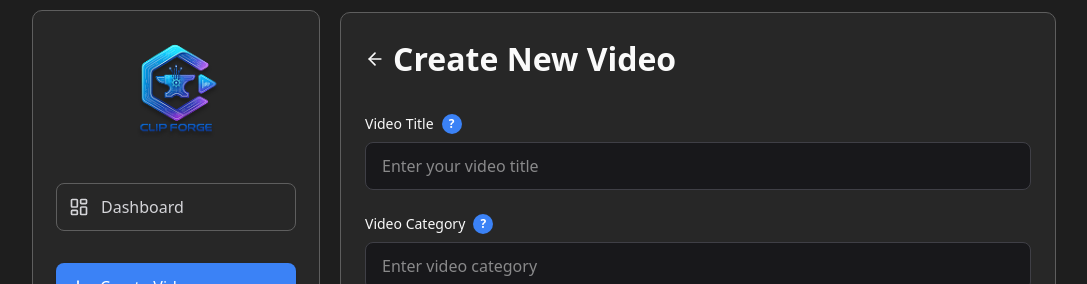
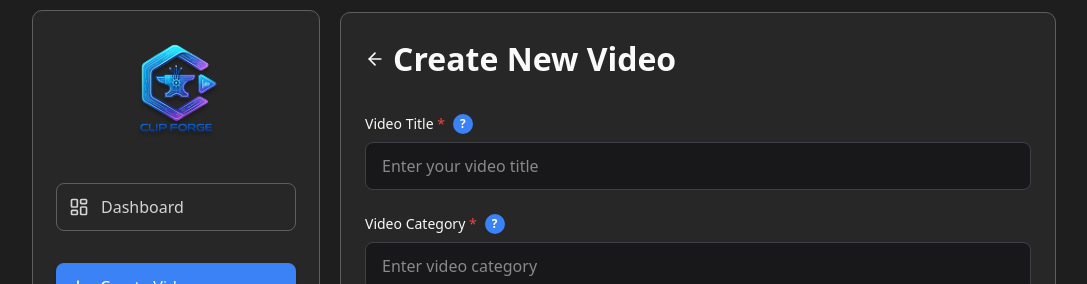
Before and after one commit to ShiponChowdhury1/ClipForge, a Next.js app: page /create-video in a window 1280 px wide. Shown: the top 284 px of the page, without its empty margins (96-1183 px from the left). Built offline with nearby package versions, Linux system fonts and the light colour scheme.

Commit message:
crate a negativeKeyordsInput filed required add

```diff
--- a/components/video/KeywordsInput.tsx
+++ b/components/video/KeywordsInput.tsx
@@ -15,7 +15,7 @@ export function KeywordsInput({ value, onChange }: KeywordsInputProps) {
           className="text-sm font-medium"
           style={{ color: theme === "dark" ? "#FAFAFA" : "#000000" }}
         >
-         Video Category
+         Video Category <span style={{ color: "#EF4444" }}>*</span>
         </label>
         <button
           type="button"
--- a/components/video/TitleInput.tsx
+++ b/components/video/TitleInput.tsx
@@ -15,7 +15,7 @@ export function TitleInput({ value, onChange }: TitleInputProps) {
           className="text-sm font-medium"
           style={{ color: theme === "dark" ? "#FAFAFA" : "#000000" }}
         >
-          Video Title
+          Video Title <span style={{ color: "#EF4444" }}>*</span>
         </label>
         <button
           type="button"
```
